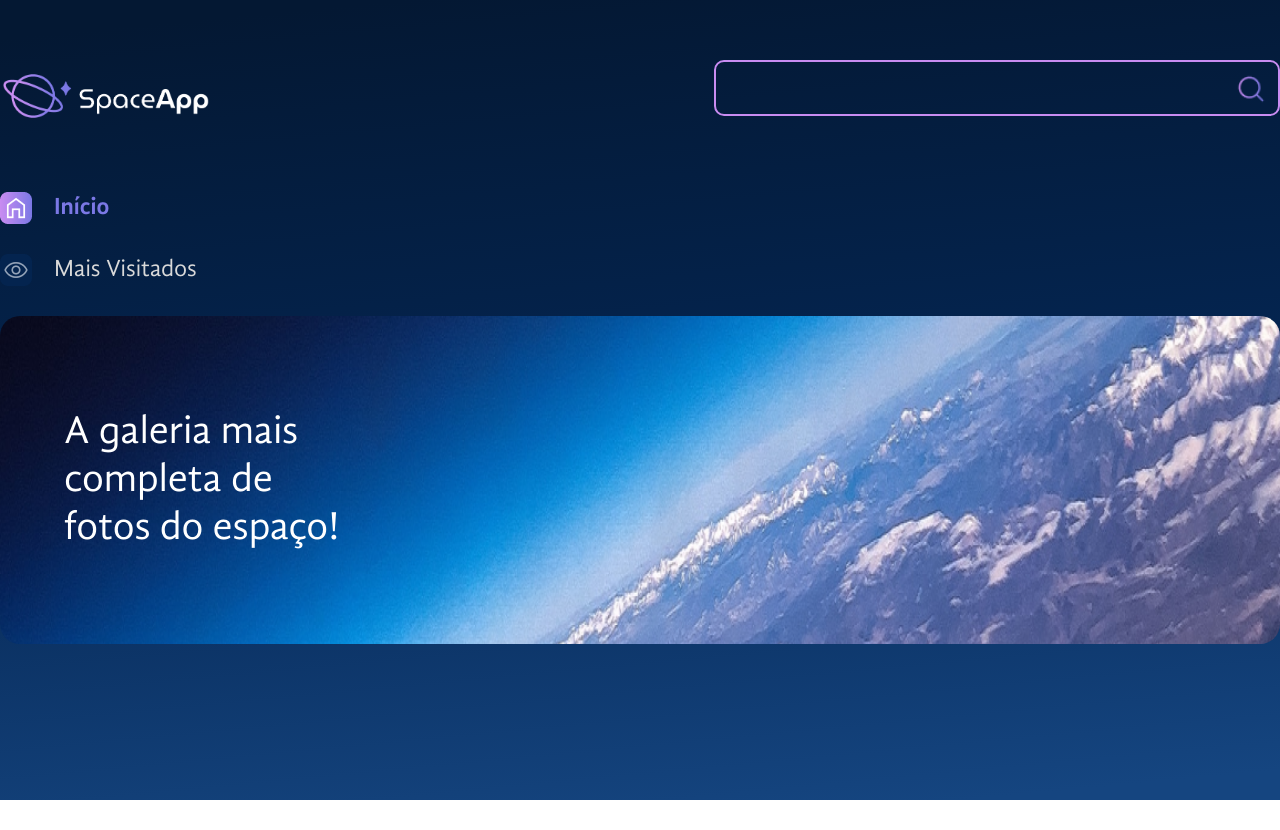
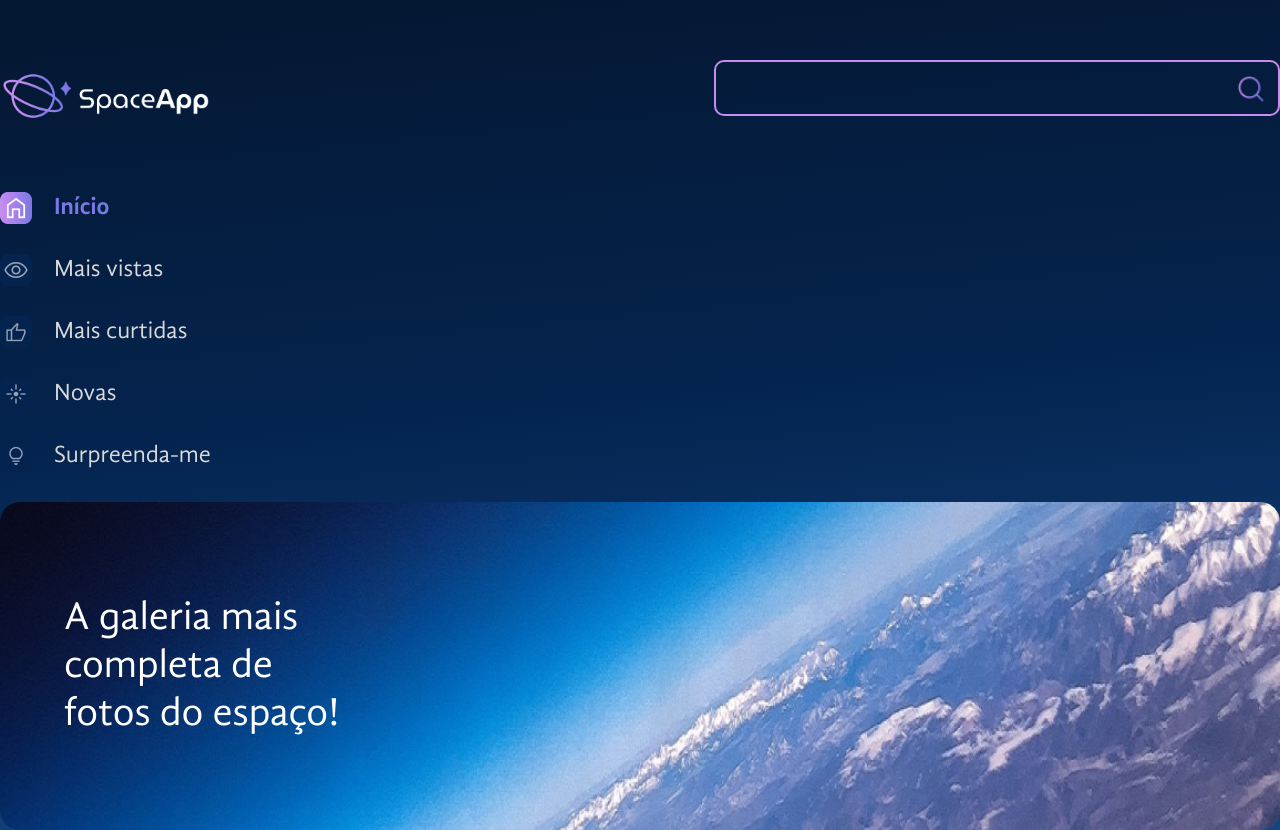
Before and after one commit to gilberto-espinosa/space-app-react, a React (Vite) app: page / in a window 1280 px wide. Before the commit the page ends 800 px from the top, so only its background shows below. Built offline with nearby package versions, Linux system fonts and the light colour scheme.

Commit message:
BarraLateral opções adicionadas

```diff
--- a/src/componentes/BarraLateral/index.jsx
+++ b/src/componentes/BarraLateral/index.jsx
@@ -5,6 +5,14 @@
 import homeInativo from "/icones/home-inativo.png";
 import vistasAtivo from "/icones/mais-vistas-ativo.png";
 import vistasInativo from "/icones/mais-vistas-inativo.png";
+
+import curtidaAtivo from "/icones/mais-curtidas-ativo.png";
+import curtidaInativo from "/icones/mais-curtidas-inativo.png";
+import surpreendaAtivo from "/icones/surpreenda-me-ativo.png";
+import surpreendaInativo from "/icones/surpreenda-me-inativo.png";
+import novasAtivo from "/icones/novas-ativo.png";
+import novasInativo from "/icones/novas-inativo.png";
+
 
 const ListaEstilizada = styled.ul`
   list-style: none;
@@ -30,7 +38,28 @@
             iconeInativo={vistasInativo}
             ativo={false}
           >
-            Mais Visitados
+            Mais vistas
+          </ItemNavegacao>
+          <ItemNavegacao
+            iconeAtivo={curtidaAtivo}
+            iconeInativo={curtidaInativo}
+            ativo={false}
+          >
+            Mais curtidas
+          </ItemNavegacao>
+          <ItemNavegacao
+            iconeAtivo={novasAtivo}
+            iconeInativo={novasInativo}
+            ativo={false}
+          >
+            Novas
+          </ItemNavegacao>
+          <ItemNavegacao
+            iconeAtivo={surpreendaAtivo}
+            iconeInativo={surpreendaInativo}
+            ativo={false}
+          >
+            Surpreenda-me
           </ItemNavegacao>
         </ListaEstilizada>
       </nav>
```
